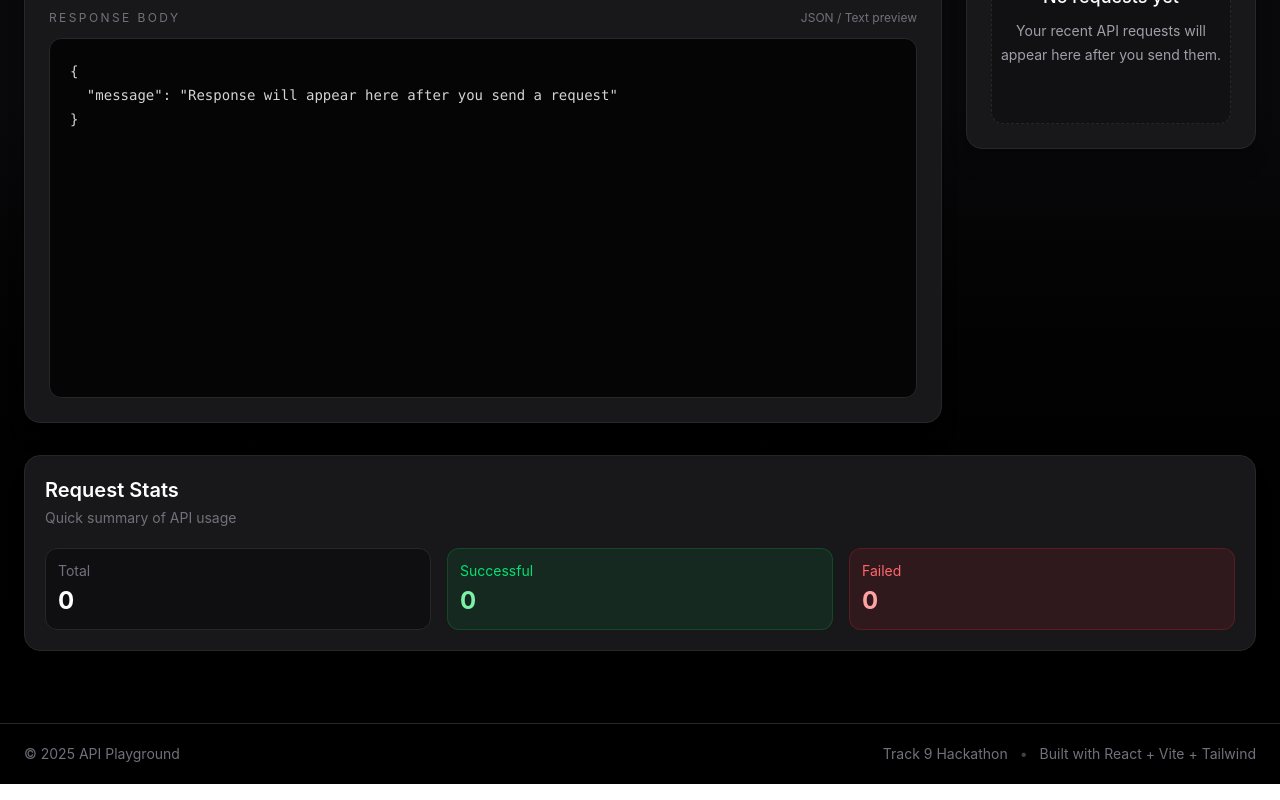
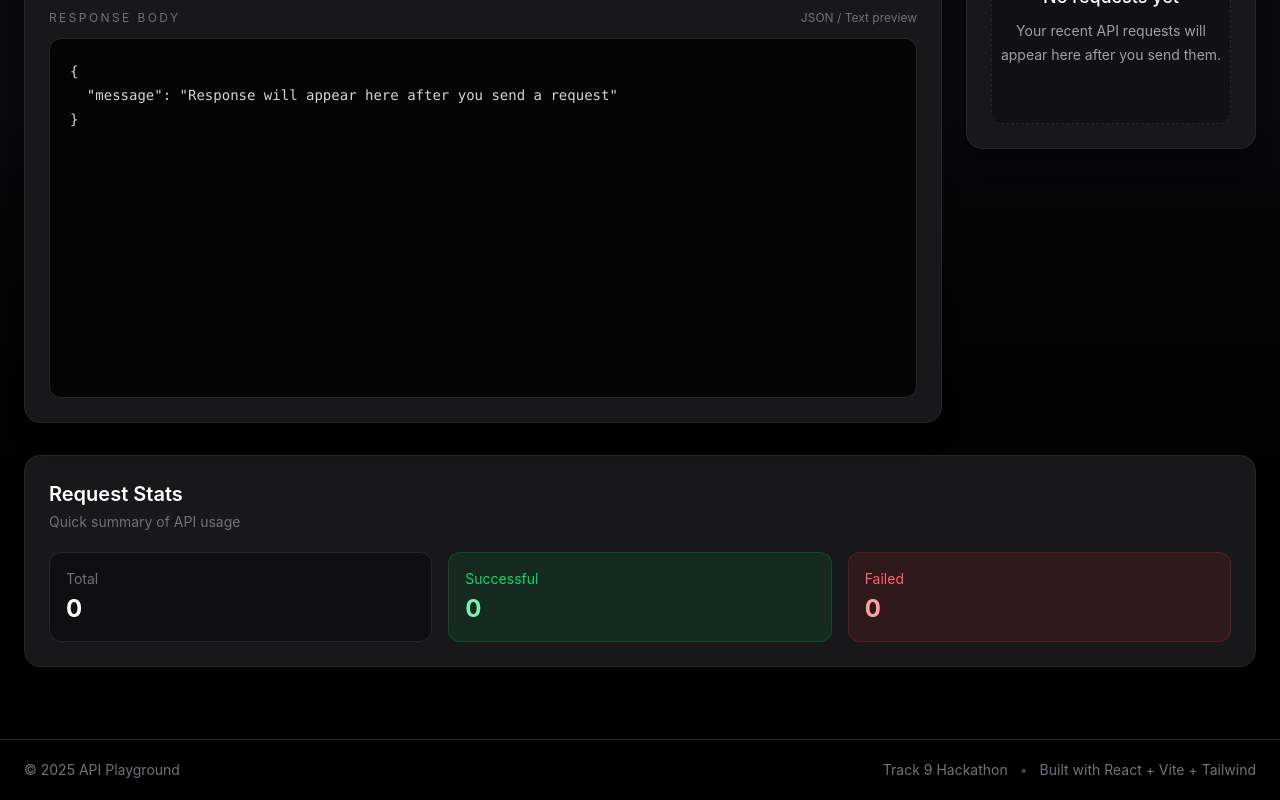
Before and after one commit to anweshasingh67/api-playground, a React (Vite) app: page / in a window 1280 px wide. Shown: the part 576-1376 px from the top of the page. Built offline with nearby package versions, Linux system fonts and the light colour scheme.

Commit message:
Final hackathon submission

```diff
--- a/src/components/StatsPanel.jsx
+++ b/src/components/StatsPanel.jsx
@@ -8,7 +8,7 @@ function StatsPanel({ history }) {
   ).length;
 
   return (
-    <div className="bg-zinc-900 border border-zinc-800 rounded-2xl p-5 shadow-xl">
+    <div className="bg-zinc-900 border border-zinc-800 rounded-2xl p-6 shadow-xl">
       <div className="flex items-center justify-between mb-5">
         <div>
           <h2 className="text-xl font-semibold text-white">
@@ -21,19 +21,19 @@ function StatsPanel({ history }) {
       </div>
 
       <div className="grid sm:grid-cols-3 gap-4">
-        <div className="rounded-xl border border-zinc-800 bg-zinc-950/60 p-3">
+        <div className="rounded-xl border border-zinc-800 bg-zinc-950/60 p-4">
           <p className="text-zinc-500 text-sm">Total</p>
           <p className="text-2xl font-bold text-white mt-1">{totalRequests}</p>
         </div>
 
-        <div className="rounded-xl border border-green-500/20 bg-green-500/10 p-3">
+        <div className="rounded-xl border border-green-500/20 bg-green-500/10 p-4">
           <p className="text-green-400 text-sm">Successful</p>
           <p className="text-2xl font-bold text-green-300 mt-1">
             {successfulRequests}
           </p>
         </div>
 
-        <div className="rounded-xl border border-red-500/20 bg-red-500/10 p-3">
+        <div className="rounded-xl border border-red-500/20 bg-red-500/10 p-4">
           <p className="text-red-400 text-sm">Failed</p>
           <p className="text-2xl font-bold text-red-300 mt-1">{failedRequests}</p>
         </div>
```
